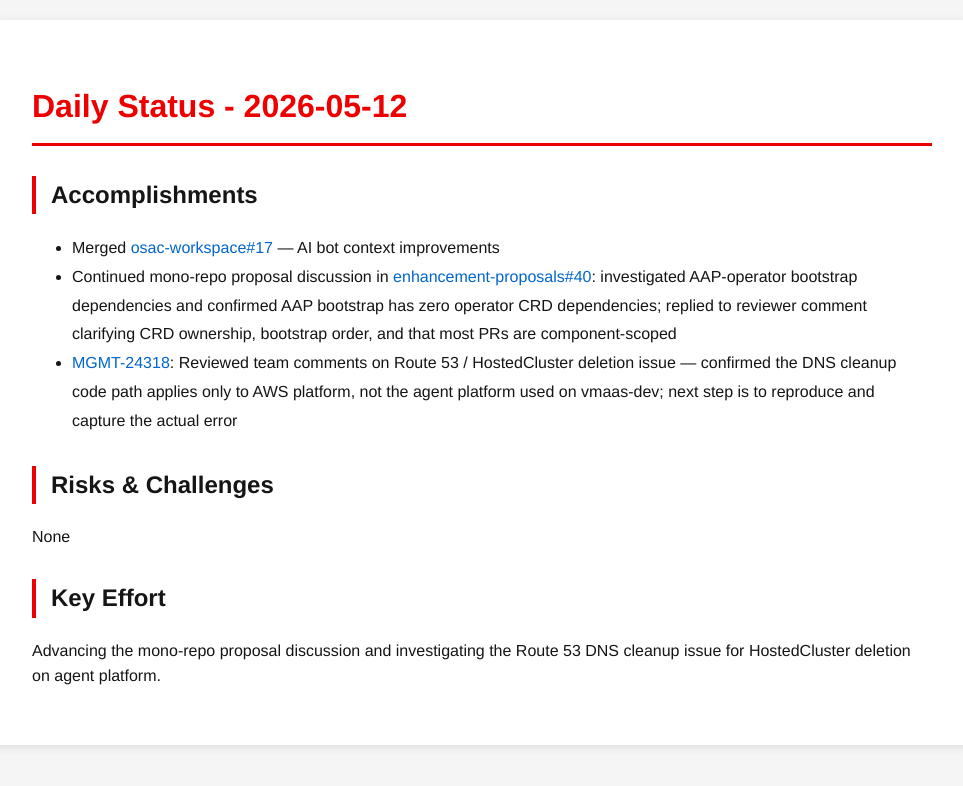
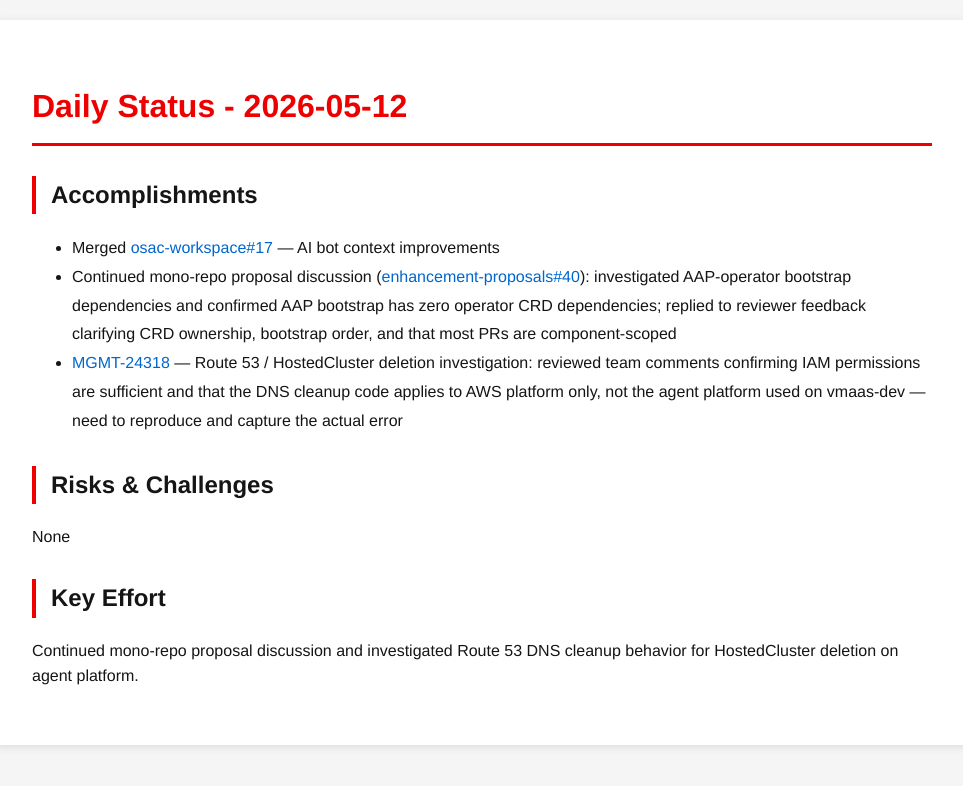
Before and after one commit to tzvatot/daily-status, a Jekyll site: the page built from 2026-05-12.md, in a window 1280 px wide. Shown: the top 786 px of the page, without its empty margins (158-1121 px from the left). Built offline with Jekyll 4.4.1, drawn with Linux system fonts in a browser that asks for light colours.

Commit message:
Daily status update - 2026-05-12

```diff
--- a/2026-05-12.md
+++ b/2026-05-12.md
@@ -8,11 +8,11 @@ date: 2026-05-12
 
 ## Accomplishments
 - Merged [osac-workspace#17](https://github.com/osac-project/osac-workspace/pull/17) — AI bot context improvements
-- Continued mono-repo proposal discussion in [enhancement-proposals#40](https://github.com/osac-project/enhancement-proposals/pull/40): investigated AAP-operator bootstrap dependencies and confirmed AAP bootstrap has zero operator CRD dependencies; replied to reviewer comment clarifying CRD ownership, bootstrap order, and that most PRs are component-scoped
-- [MGMT-24318](https://redhat.atlassian.net/browse/MGMT-24318): Reviewed team comments on Route 53 / HostedCluster deletion issue — confirmed the DNS cleanup code path applies only to AWS platform, not the agent platform used on vmaas-dev; next step is to reproduce and capture the actual error
+- Continued mono-repo proposal discussion ([enhancement-proposals#40](https://github.com/osac-project/enhancement-proposals/pull/40)): investigated AAP-operator bootstrap dependencies and confirmed AAP bootstrap has zero operator CRD dependencies; replied to reviewer feedback clarifying CRD ownership, bootstrap order, and that most PRs are component-scoped
+- [MGMT-24318](https://redhat.atlassian.net/browse/MGMT-24318) — Route 53 / HostedCluster deletion investigation: reviewed team comments confirming IAM permissions are sufficient and that the DNS cleanup code applies to AWS platform only, not the agent platform used on vmaas-dev — need to reproduce and capture the actual error
 
 ## Risks & Challenges
 None
 
 ## Key Effort
-Advancing the mono-repo proposal discussion and investigating the Route 53 DNS cleanup issue for HostedCluster deletion on agent platform.
+Continued mono-repo proposal discussion and investigated Route 53 DNS cleanup behavior for HostedCluster deletion on agent platform.
```
